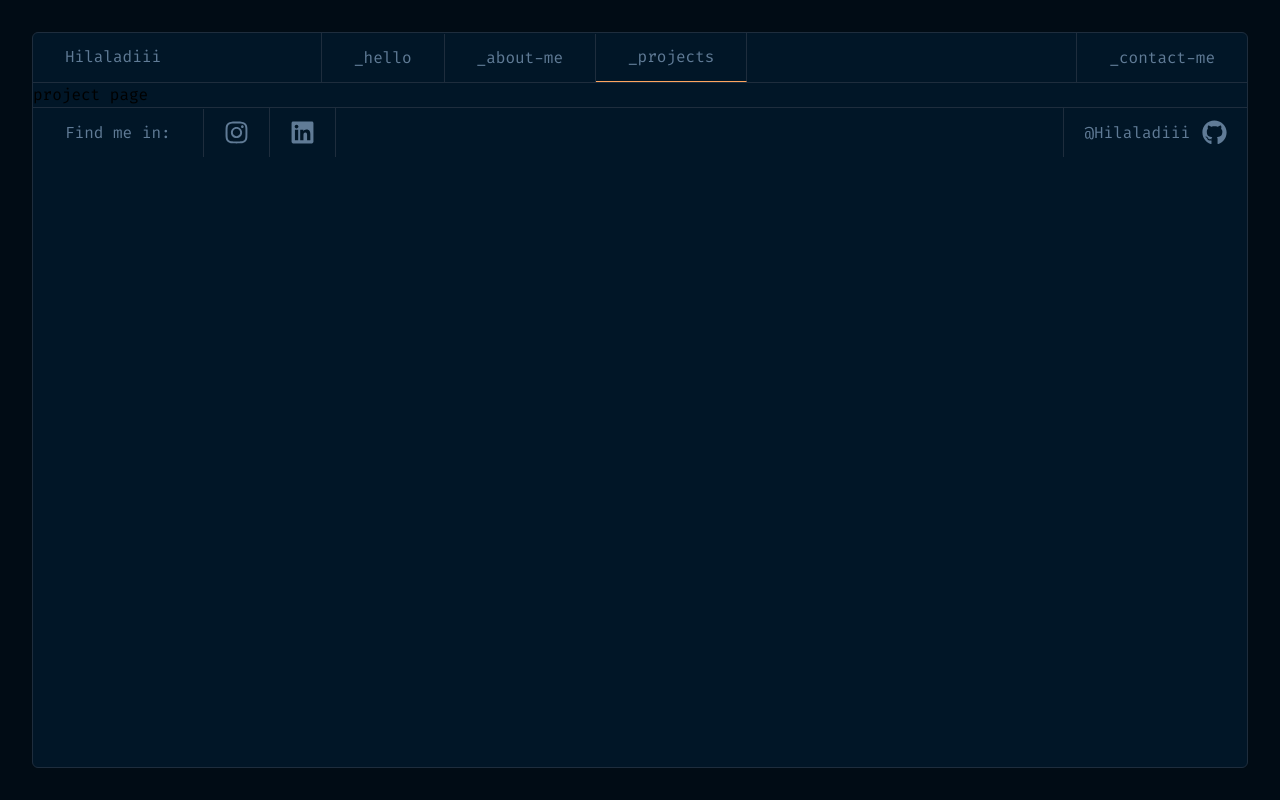
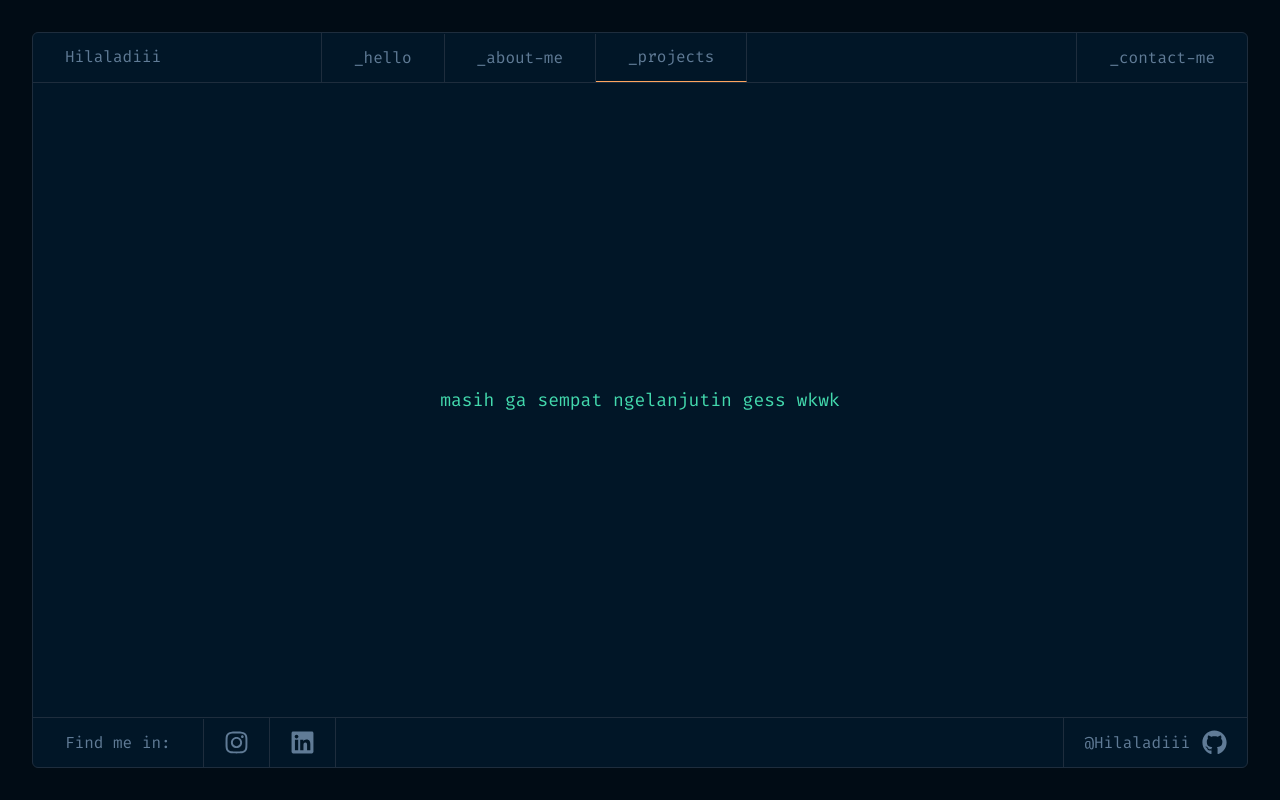
Before and after one commit to Hilaladiii/hilaladiiv2, a Next.js app: page /projects in a window 1280 px wide. Built offline with nearby package versions, Linux system fonts and the light colour scheme.

Commit message:
feat : add information

```diff
--- a/src/app/projects/page.tsx
+++ b/src/app/projects/page.tsx
@@ -1,3 +1,7 @@
 export default function ProjectPage() {
-  return <div>project page</div>;
+  return (
+    <div className="h-full text-accentD flex items-center justify-center text-body">
+      masih ga sempat ngelanjutin gess wkwk
+    </div>
+  );
 }
```
